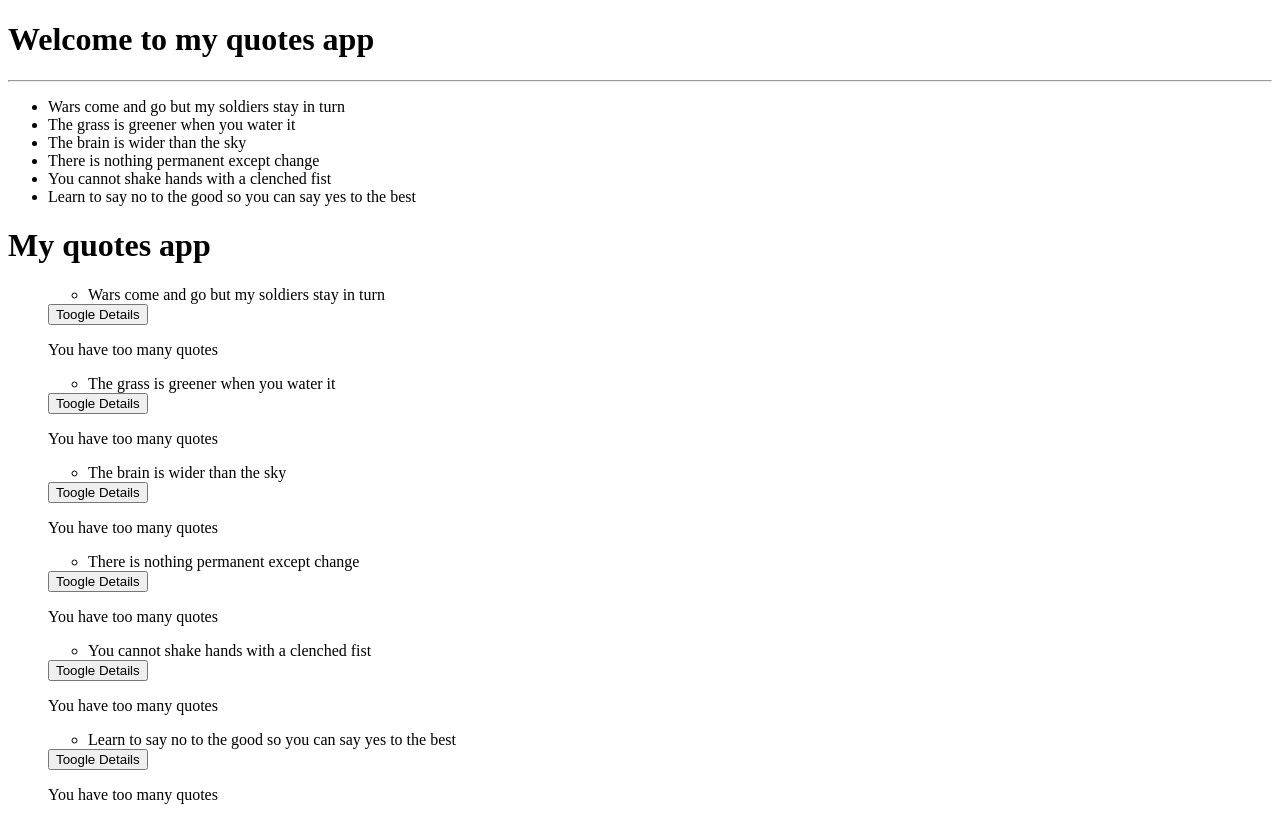
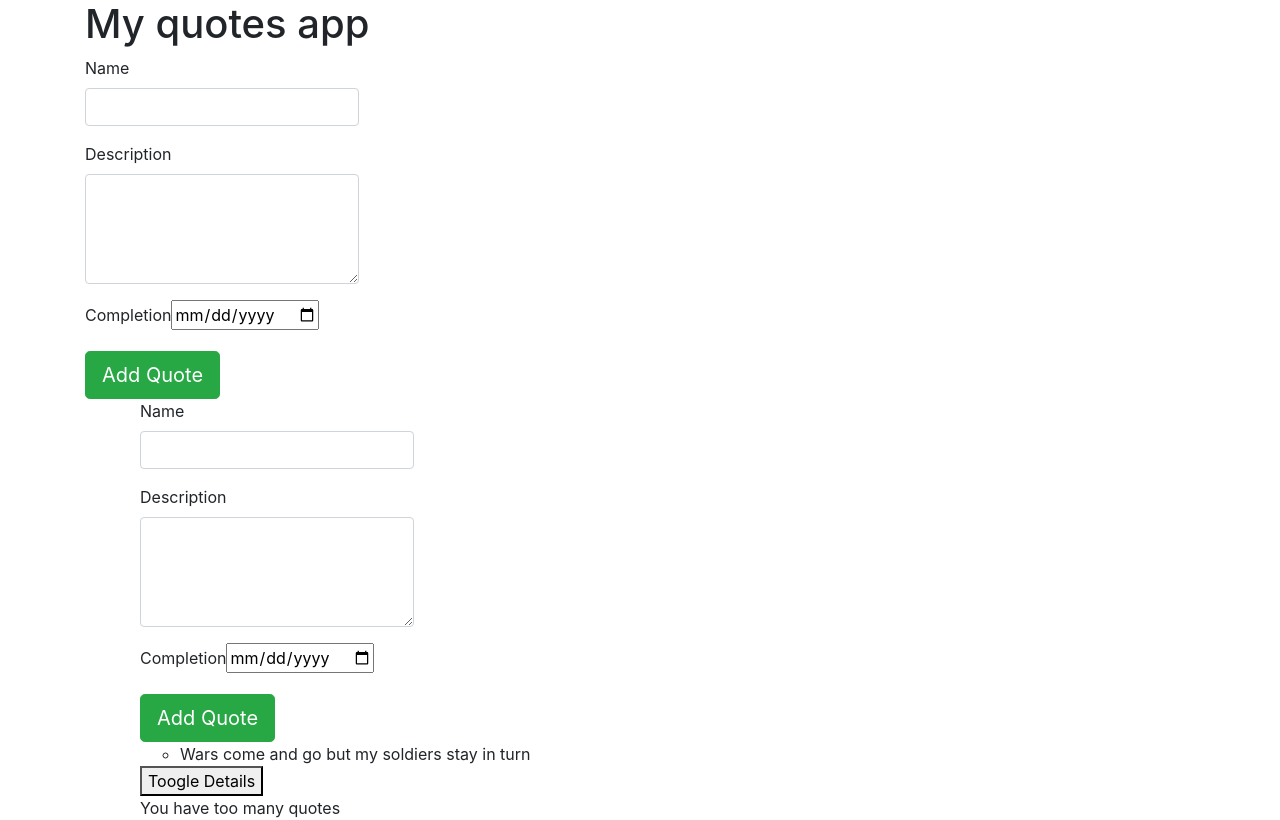
Before and after one commit to chriskaringeg/criimz-quote, an Angular app: page / in a window 1280 px wide. Shown: the top 820 px of the page. Built offline with nearby package versions, Linux system fonts and the light colour scheme.

Commit message:
updated my quote-form file

```diff
--- a/package.json
+++ b/package.json
@@ -19,6 +19,7 @@
     "@angular/platform-browser": "~7.1.0",
     "@angular/platform-browser-dynamic": "~7.1.0",
     "@angular/router": "~7.1.0",
+    "bootstrap": "^4.2.1",
     "core-js": "^2.5.4",
     "rxjs": "~6.3.3",
     "tslib": "^1.9.0",
--- a/src/app/app.component.html
+++ b/src/app/app.component.html
@@ -1,7 +1,3 @@
-<h1>Welcome to my quotes app</h1>
-<hr>
-
-<ul>
-  <li *ngFor='let quote of quotes'>{{quote.name}}</li>
-</ul>
-<app-quote></app-quote>
+<div class="container">
+  <app-quote></app-quote>
+</div>
--- a/src/app/quote-form/quote-form.component.html
+++ b/src/app/quote-form/quote-form.component.html
@@ -1,6 +1,5 @@
 <div class="container-fluid">
     <div class="row">
-        <!-- Name Form -->
         <form (ngSubmit)='submitQuote()' #quoteForm='ngForm'>
             <div class="form-group">
                 <label for="name">Name</label>
--- a/src/app/quote-form/quote-form.component.ts
+++ b/src/app/quote-form/quote-form.component.ts
@@ -1,4 +1,4 @@
-import { Component, OnInit } from '@angular/core';
+import { Component, OnInit,Output,EventEmitter } from '@angular/core';
 import {Quote} from '../quote';
 @Component({
   selector: 'app-quote-form',
@@ -6,6 +6,13 @@ import {Quote} from '../quote';
   styleUrls: ['./quote-form.component.css']
 })
 export class QuoteFormComponent implements OnInit {
+  newQuote = new Quote(0,"","");
+  @Output() addQuote = new EventEmitter<Quote>();
+
+  submitQuote() {
+    this.addQuote.emit(this.newQuote)
+  }
+
 
   constructor() { }
 
--- a/src/app/quote/quote.component.html
+++ b/src/app/quote/quote.component.html
@@ -1,5 +1,10 @@
 <h1>My quotes app</h1>
+<div class="container">
+    <div class="row">
+        <app-quote-form></app-quote-form>
+    </div>
     <ul>
+            <app-quote-form></app-quote-form>
         <div *ngFor='let quote of quotes;let i = index'>
             <ul>
                  <li appStrikethrough>{{quote.name}}</li>
@@ -8,3 +13,5 @@
 
         <app-quote-details *ngIf="quote.showDescription" [quote]='quote' (isComplete)= 'completeQuote($event,i)'></app-quote-details>
     <p *ngIf='quotes.length > 4'>You have too many quotes</p>
+
+</div>
--- a/src/styles.css
+++ b/src/styles.css
@@ -1 +1 @@
-/* You can add global styles to this file, and also import other style files */
+@import "~bootstrap/dist/css/bootstrap.css"
```
Also changed, not shown: src/app/app.module.ts (+12 -3 lines), 8 other files (tests, documents, lock files or other folders). Lines whose indentation alone changed are shown as unchanged.
